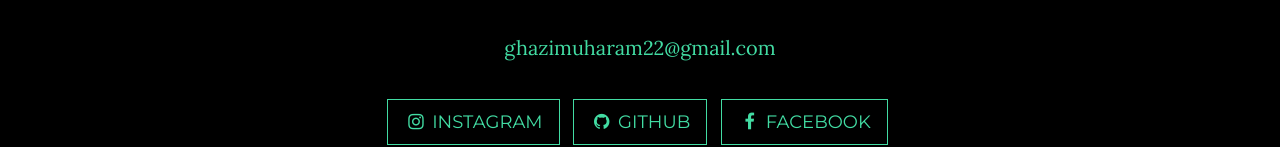
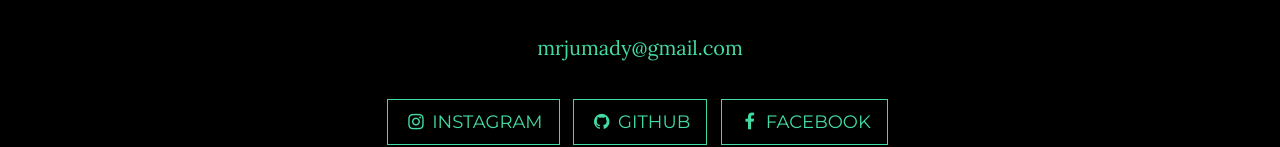
Before and after one commit to mrjumady/mrjumady.github.io, a website: page index.html in a window 1280 px wide. Shown: the part 2421-2568 px from the top of the page. Drawn offline with nearby package versions, Linux system fonts and the light colour scheme; some packages are replaced by stand-ins of ours.

Commit message:
Add files via upload

```diff
--- a/index.html
+++ b/index.html
@@ -121,7 +121,7 @@
             <div class="col-lg-8 col-lg-offset-2">
                 <h2>Contact Me</h2>
                 <p>Feel Free To Email Me To Provide Some Feedback or To Say Hello!</p>
-                <p><a href="mailto:mrjumady@gmail.com">ghazimuharam22@gmail.com</a>
+                <p><a href="mailto:mrjumady@gmail.com">mrjumady@gmail.com</a>
                 </p>
                 <ul class="list-inline banner-social-buttons">
                     <li>
```
